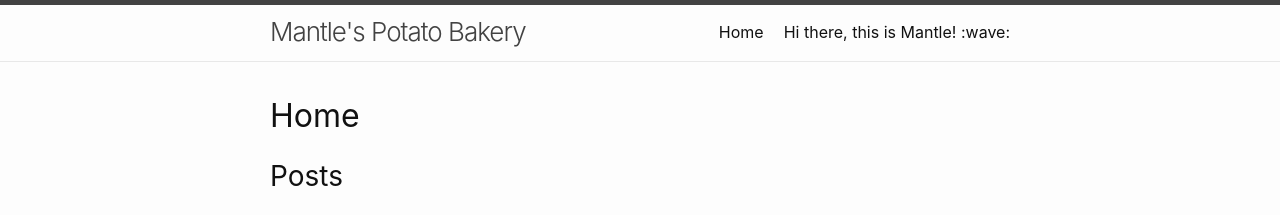
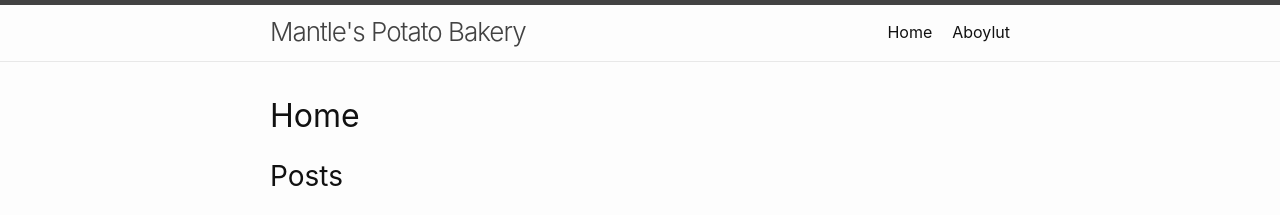
Before and after one commit to CSharperMantle/CSharperMantle.github.io, a Jekyll site: the page built from index.md, in a window 1280 px wide. Shown: the top 215 px of the page. Built offline with Jekyll 4.4.1, drawn with Linux system fonts in a browser that asks for light colours.

Commit message:
Update about.md

```diff
--- a/about.md
+++ b/about.md
@@ -1,4 +1,4 @@
-## Hi there, this is Mantle! :wave:
+# Aboylut
 
 I am Rong "Mantle" Bao, a Chinese student and amateur coder.
 
```
